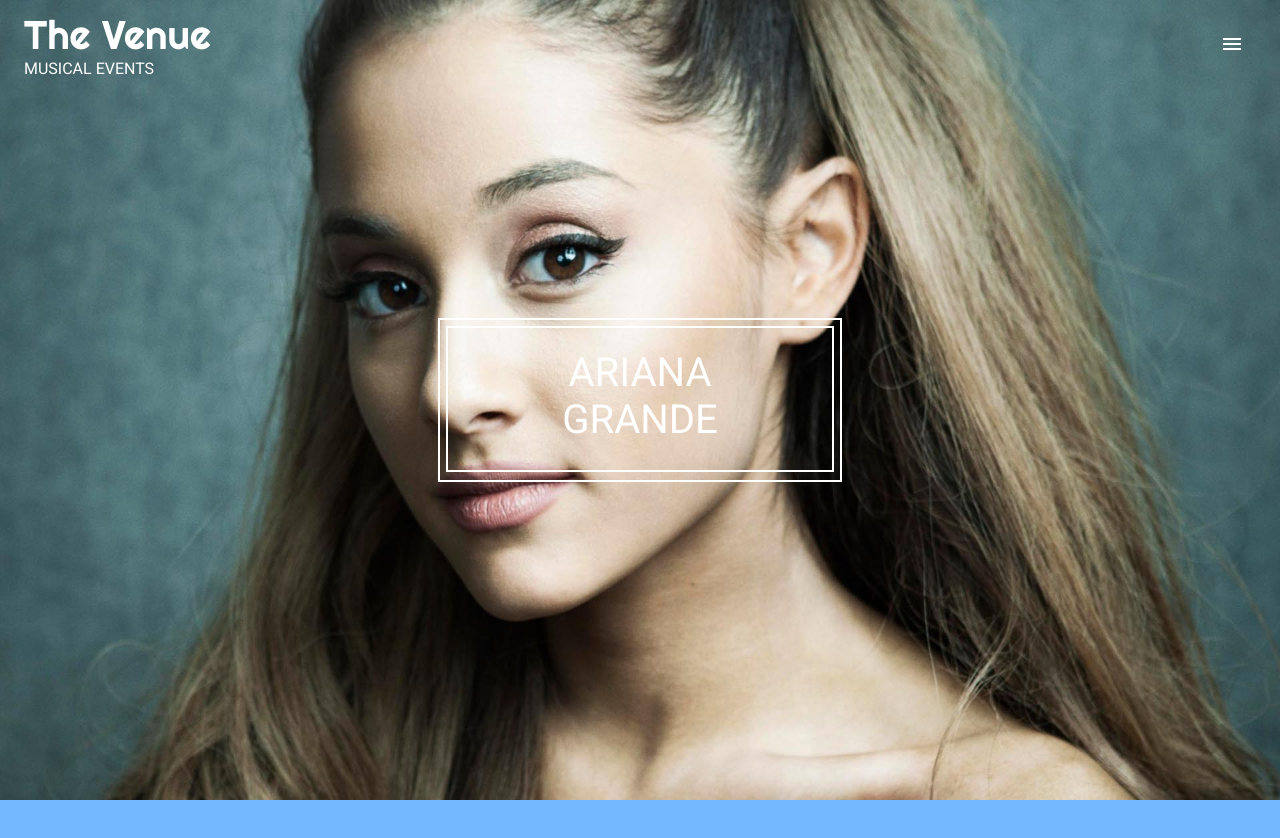
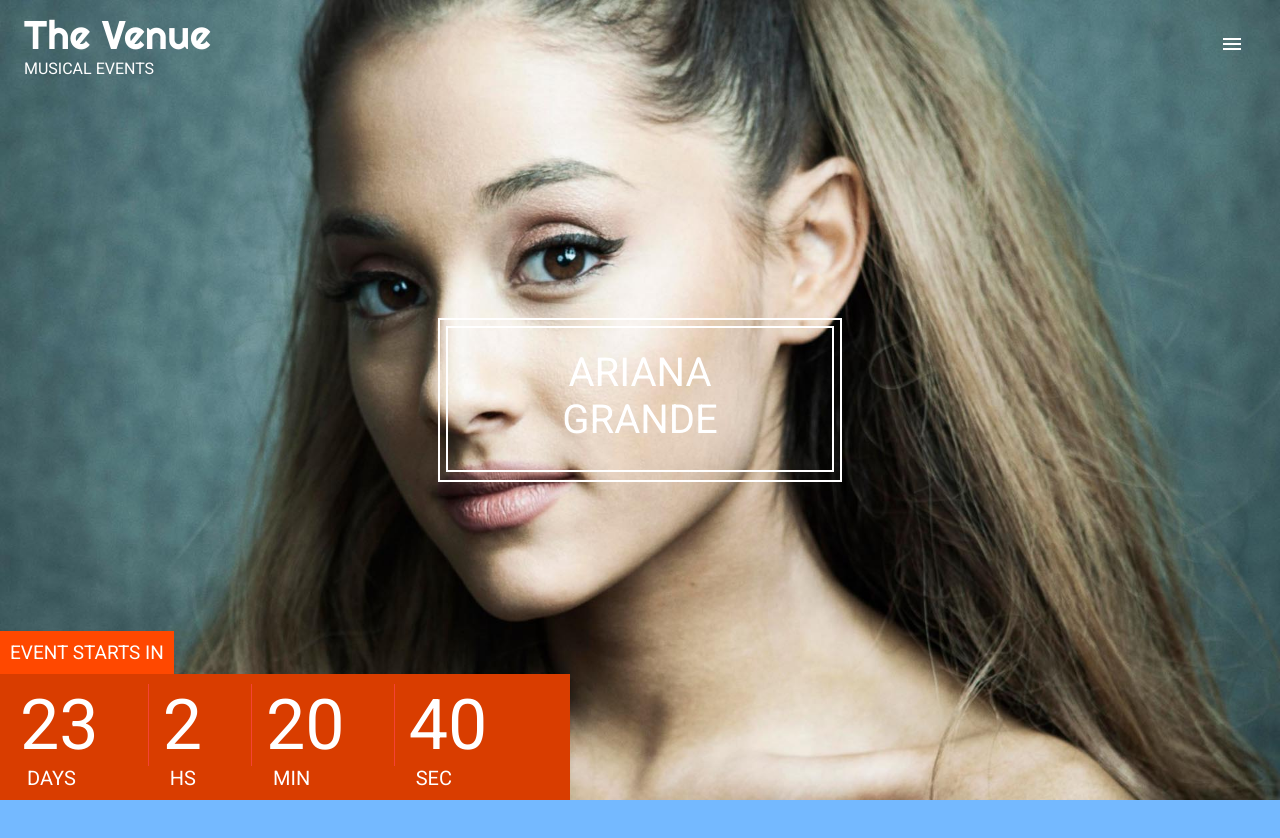
Before and after one commit to rahmat058/Practical-React-Project, a React (Create React App) app in the folder the_venue/: page / in a window 1280 px wide. Shown: the top 838 px of the page. Built offline with nearby package versions, Linux system fonts and the light colour scheme.

Commit message:
Lesson 12 (Adding a countdown is done)

```diff
--- /dev/null
+++ b/the_venue/src/components/featured/TimeUntil.js
@@ -0,0 +1,36 @@
+import React, { Component } from "react";
+import Slide from "react-reveal/Slide";
+
+class TimeUntil extends Component {
+  state = {};
+
+  render() {
+    return (
+      <Slide left delay={1000}>
+        <div className="countdown_wrapper">
+          <div className="countdown_top">Event starts in</div>
+          <div className="countdown_bottom">
+            <div className="countdown_item">
+              <div className="countdown_time">23</div>
+              <div className="countdown_tag">Days</div>
+            </div>
+            <div className="countdown_item">
+              <div className="countdown_time">2</div>
+              <div className="countdown_tag">Hs</div>
+            </div>
+            <div className="countdown_item">
+              <div className="countdown_time">20</div>
+              <div className="countdown_tag">Min</div>
+            </div>
+            <div className="countdown_item">
+              <div className="countdown_time">40</div>
+              <div className="countdown_tag">Sec</div>
+            </div>
+          </div>
+        </div>
+      </Slide>
+    );
+  }
+}
+
+export default TimeUntil;
--- a/the_venue/src/components/featured/index.js
+++ b/the_venue/src/components/featured/index.js
@@ -1,5 +1,6 @@
 import React from 'react';
 import Carousel from './Carousel';
+import TimeUntil from './TimeUntil';
 
 const Featured = () => {
   return (
@@ -11,6 +12,8 @@
           Ariana Grande
         </div>
       </div>
+
+      <TimeUntil />
     </div>
   )
 }
```
